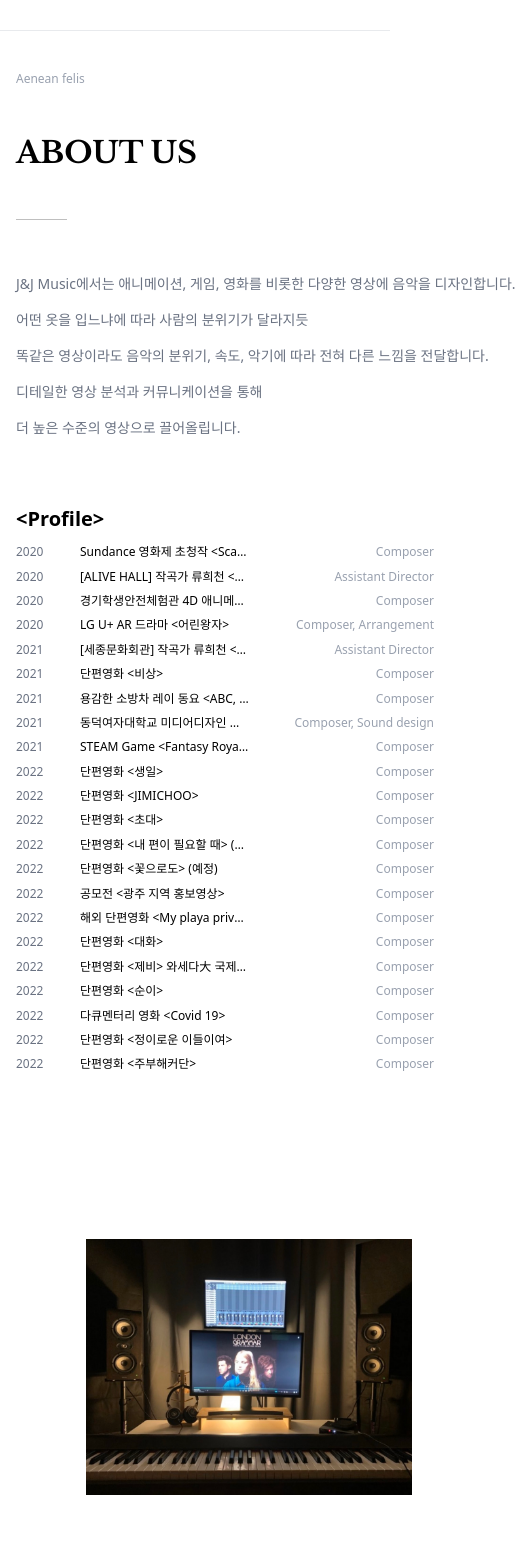
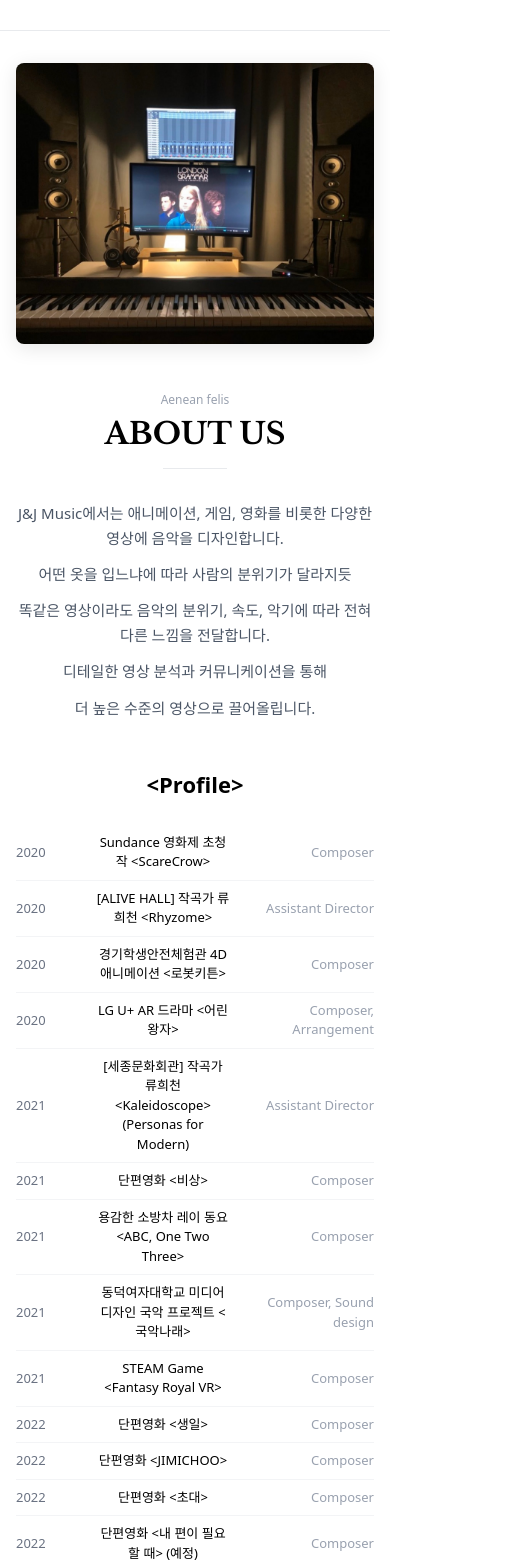
Before and after one commit to jjmusicc/composer-portfolio, a Next.js app: page / in a window 390 px wide. Shown: the part 220-1788 px from the top of the page, 516 px wide, since content can reach past the window. Built offline with nearby package versions, Linux system fonts and the light colour scheme.

Commit message:
feat(home): redesign layout - move studio photo to top, center content, improve mobile responsiveness

```diff
--- a/src/app/page.tsx
+++ b/src/app/page.tsx
@@ -34,65 +34,52 @@ export default function Home() {
       <NavBar />
 
       {/* 본문 */}
-      <main className="max-w-6xl mx-auto px-4 py-16">
-        <div className="grid grid-cols-1 md:grid-cols-[1fr_1.5fr] gap-12 items-start mb-24">
-          {/* 왼쪽: 소개/프로필 */}
-          <div className="min-w-[340px] max-w-[480px] flex flex-col -mt-6">
-            <div className="text-xs text-gray-400 mb-2" style={{ paddingTop: 0 }}>Aenean felis</div>
-            <div className="font-libre-baskerville text-3xl font-bold mb-2 mt-10">ABOUT US</div>
-            <div
-              style={{
-                width: '51px',
-                borderBottom: '1px solid rgba(0,0,0,0.5)',
-                opacity: 0.5,
-                paddingTop: '30px',
-                paddingBottom: '30px',
-                marginTop: '0px',
-                marginBottom: '0px',
-                transform: 'translateY(-20px)',
-              }}
-            ></div>
-            <div
-              className="mb-0 leading-loose text-[14px] font-sans text-gray-500 space-y-2 mx-auto text-left w-fit mt-0 mb-12"
-              style={{ paddingTop: '30px', marginBottom: '42px' }}
-            >
-              <p className="whitespace-nowrap">J&J Music에서는 애니메이션, 게임, 영화를 비롯한 다양한 영상에 음악을 디자인합니다.</p>
+      <main className="max-w-6xl mx-auto px-4 py-8 md:py-16">
+        {/* 스튜디오 사진을 상단에 배치 */}
+        <div className="flex justify-center mb-12 md:mb-16">
+          <Image
+            src="/studio.jpg"
+            alt="작업실"
+            width={555}
+            height={436}
+            className="object-contain w-full max-w-[555px] h-auto"
+            style={{
+              borderRadius: '8px',
+              boxShadow: '0 4px 20px rgba(0,0,0,0.1)',
+            }}
+          />
+        </div>
+
+        {/* ABOUT US와 Profile 섹션 */}
+        <div className="max-w-4xl mx-auto">
+          <div className="text-center mb-8">
+            <div className="text-xs text-gray-400 mb-2">Aenean felis</div>
+            <div className="font-libre-baskerville text-3xl md:text-4xl font-bold mb-4">ABOUT US</div>
+            <div className="w-16 h-px bg-gray-300 mx-auto opacity-50"></div>
+          </div>
+
+          <div className="text-center mb-12">
+            <div className="leading-relaxed text-[15px] md:text-[16px] font-sans text-gray-600 space-y-3 max-w-3xl mx-auto">
+              <p>J&J Music에서는 애니메이션, 게임, 영화를 비롯한 다양한 영상에 음악을 디자인합니다.</p>
               <p>어떤 옷을 입느냐에 따라 사람의 분위기가 달라지듯</p>
               <p>똑같은 영상이라도 음악의 분위기, 속도, 악기에 따라 전혀 다른 느낌을 전달합니다.</p>
               <p>디테일한 영상 분석과 커뮤니케이션을 통해</p>
               <p>더 높은 수준의 영상으로 끌어올립니다.</p>
             </div>
-            <div className="mt-5">
-              <div className="mb-2 font-semibold text-[20px]">&lt;Profile&gt;</div>
-              <div className="text-[12px]">
-                {profile.map((item, i) => (
-                  <div key={i} className="relative mb-1 flex items-center whitespace-nowrap" style={{height: '1.7em'}}>
-                    <span className="w-16 text-gray-500 flex-shrink-0">{item.year}</span>
-                    <span className="min-w-0 truncate pr-2" style={{display:'inline-block', maxWidth:'calc(100% - 180px)'}}>{item.work}</span>
-                    <span className="absolute right-[-60px] w-40 text-right text-gray-400 flex-shrink-0">{item.role}</span>
-                  </div>
-                ))}
-              </div>
+          </div>
+
+          {/* Profile 섹션 */}
+          <div className="text-center">
+            <div className="mb-6 font-semibold text-[22px] md:text-[24px]">&lt;Profile&gt;</div>
+            <div className="text-[13px] md:text-[14px] max-w-4xl mx-auto">
+              {profile.map((item, i) => (
+                <div key={i} className="flex items-center justify-between py-2 border-b border-gray-100 last:border-b-0">
+                  <span className="w-16 text-gray-500 flex-shrink-0 text-left">{item.year}</span>
+                  <span className="flex-1 px-4 text-center">{item.work}</span>
+                  <span className="w-32 text-gray-400 flex-shrink-0 text-right">{item.role}</span>
+                </div>
+              ))}
             </div>
-          </div>
-          {/* 오른쪽: 사진 */}
-          <div className="flex justify-center min-w-[320px] max-w-[900px] w-full mx-auto pl-8 pr-[px]">
-            <Image
-              src="/studio.jpg"
-              alt="작업실"
-              width={555}
-              height={436}
-              className="object-contain"
-              style={{
-                width: '555px',
-                height: '436px',
-                borderRadius: 0,
-                boxShadow: 'none',
-                position: 'relative',
-                left: '1cm', // 오른쪽으로 총 7cm 이동
-                top: '0.6cm', // 아래로 0.5cm 이동
-              }}
-            />
           </div>
         </div>
 
```
